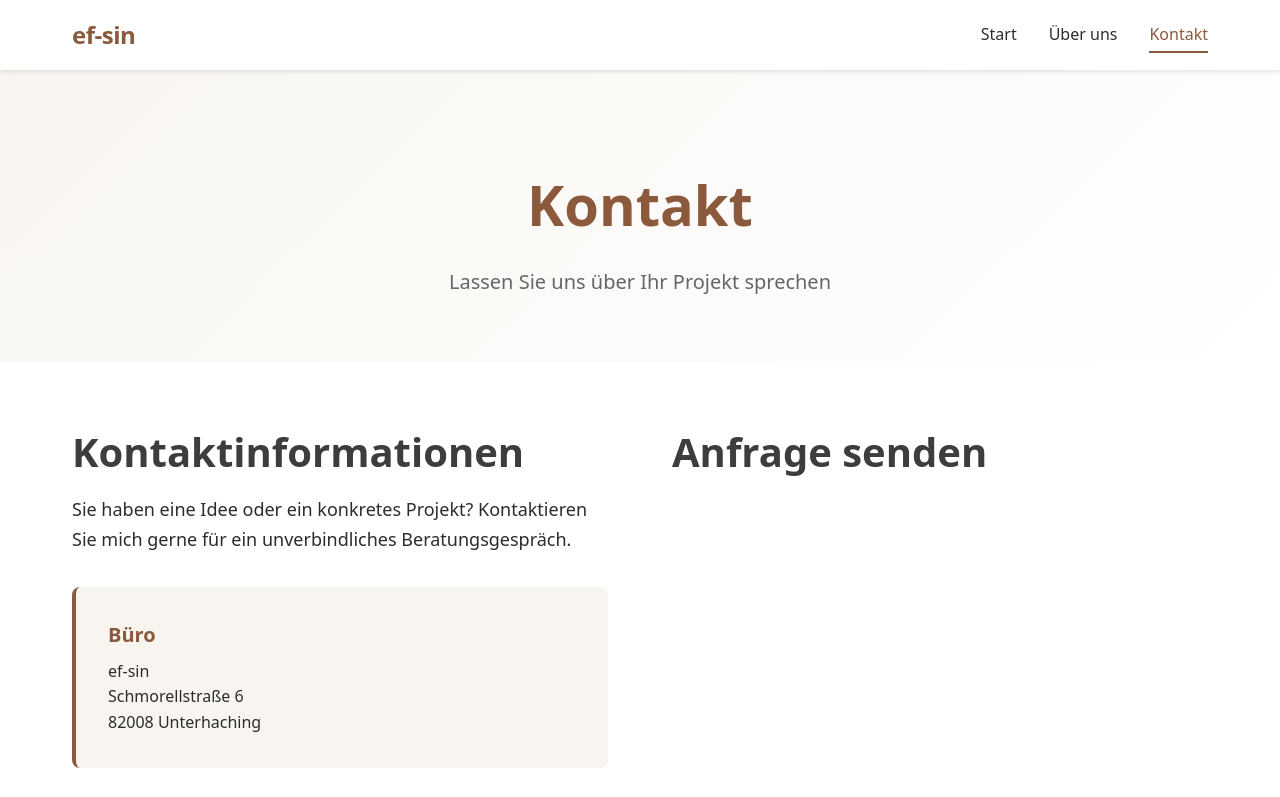
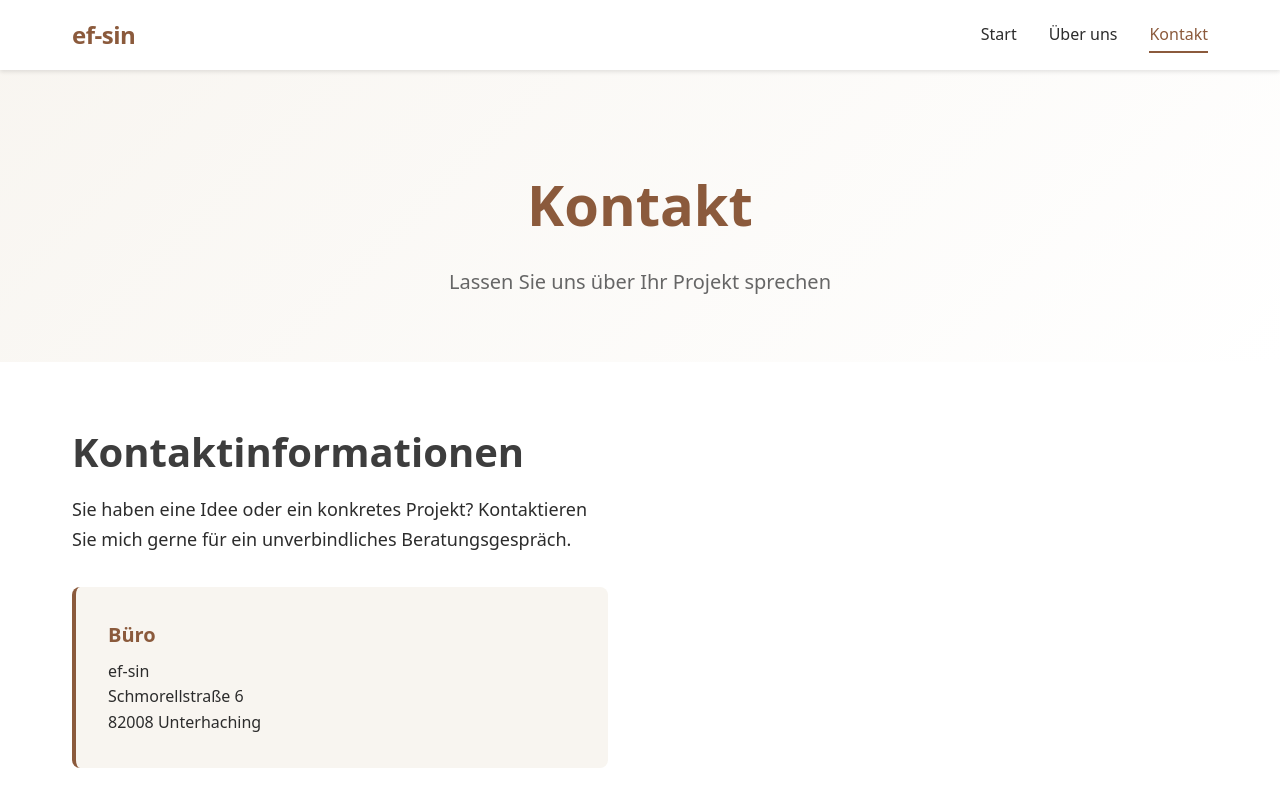
Before and after one commit to MKI13/MKI13.github.io, a plain HTML site: page contact.html in a window 1280 px wide. Shown: the top 797 px of the page. Drawn offline with Linux system fonts and the light colour scheme.

Commit message:
Remove 'Anfrage senden' section completely

```diff
--- a/contact.html
+++ b/contact.html
@@ -102,7 +102,6 @@
 
                 <!-- Contact Form -->
                 <div class="contact-form-wrapper">
-                    <h2 class="section-title">Anfrage senden</h2>
 
                     <!--
                     WICHTIG: Vor Deployment die action-URL anpassen!
```
